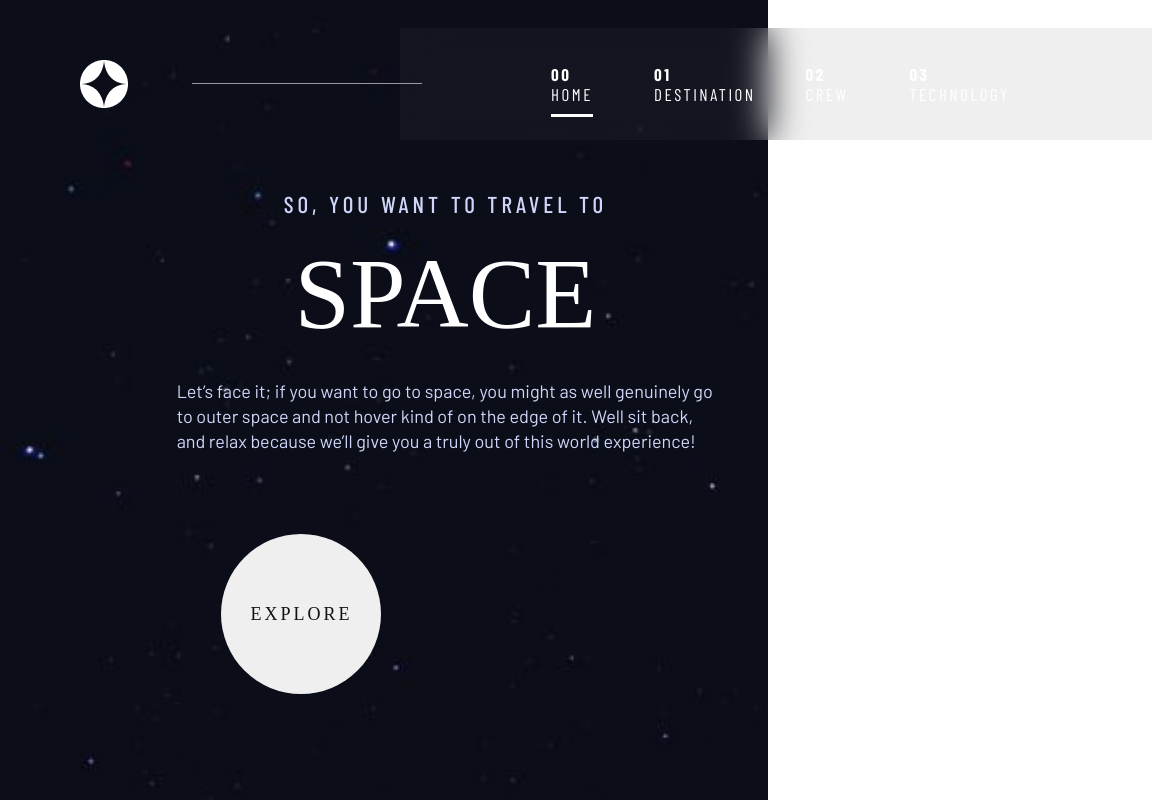
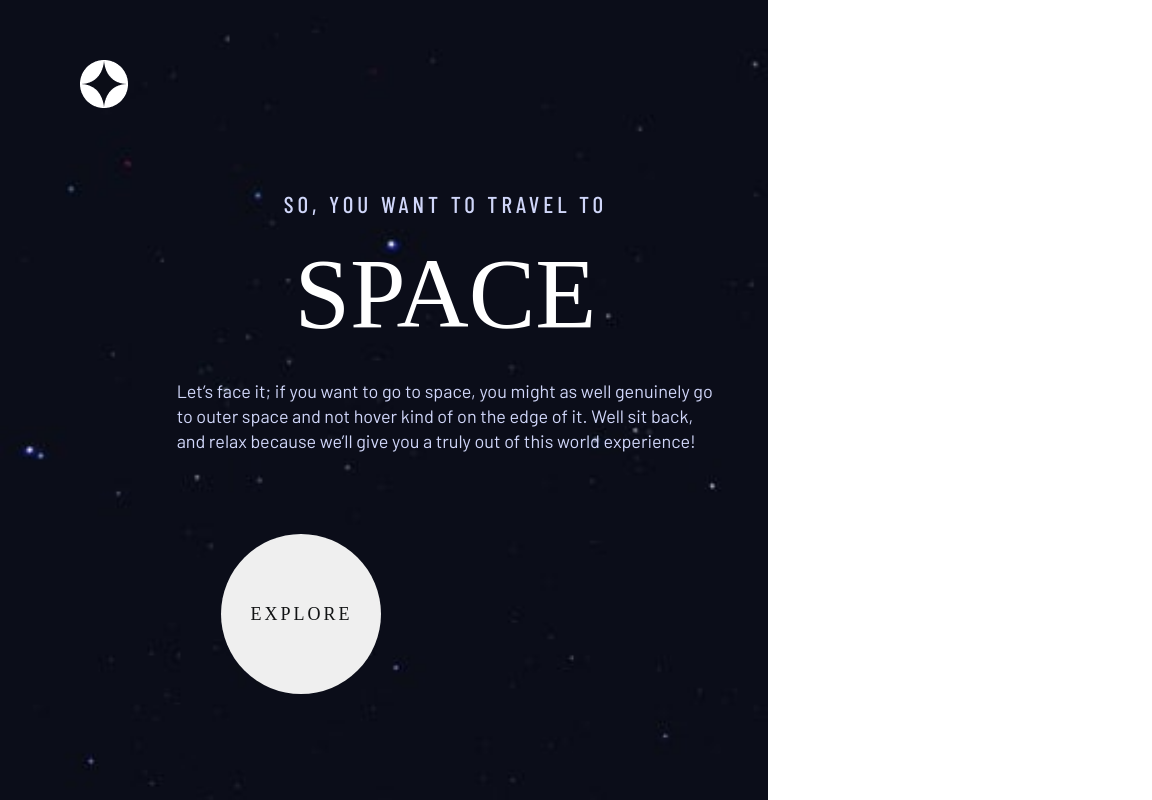
Before and after one commit to DjakaIT/spacetourism-react, a React (Vite) app: page / in a window 768 px wide. Shown: the whole page, 1152 px wide, since content can reach past the window. Built offline with nearby package versions, Linux system fonts and the light colour scheme; a web font is replaced by a local one.

Commit message:
navbar responsive fully, disappearing totally on mobile devices, will implement hamb-trigger

```diff
--- a/src/css/home.css
+++ b/src/css/home.css
@@ -143,7 +143,7 @@ h5, h1{
 }
 
 
-@media only screen and (max-width: 810px) and (min-width: 768px) {
+@media only screen and (max-width: 830px) and (min-width: 768px) {
     .homeDiv {
         background-image: url("/assets/background/background-home-mobile.jpg"); /* Change background image */
     }
--- a/src/css/navbar.css
+++ b/src/css/navbar.css
@@ -5,6 +5,7 @@ nav{
     width: auto;
     border-collapse: collapse;
     height: 6.25em;
+    transition: all 0.3s ease-in-out;
 
 }
 
@@ -12,7 +13,6 @@ nav, ul{
     display: flex;
     justify-content: center;
     align-items: center;
-    justify-content: space-around;
 }
 
 ul li{
@@ -100,3 +100,46 @@ ul li{
   .hamburger-menu-trigger {
     display: none;
   }
+
+  @media only screen and (max-width: 1200px) and (min-width: 840px) {
+      nav{
+        padding-top: 2.1rem;
+        position: relative;
+        width: 70%;
+        border-collapse: collapse;
+        height: 6.25em;
+        transition: all 0.3s ease-in-out;
+
+    }
+
+    ul li{
+      font-size: 16px;
+      letter-spacing: 1.5px;
+    }
+
+  }
+
+  @media only screen and (max-width: 839px) and (min-width: 768px) {
+    nav{
+      padding-top: 2.1rem;
+      position: relative;
+      width: 40%;
+      border-collapse: collapse;
+      height: 6.25em;
+      transition: all 0.3s ease-in-out;
+
+  }
+
+  ul li{
+    font-size: 14px;
+    letter-spacing: 1.5px;
+  }
+
+}
+
+@media only screen and (max-width: 768px) {
+ul, .navbar-dash{
+  display: none;
+}
+
+}
```
